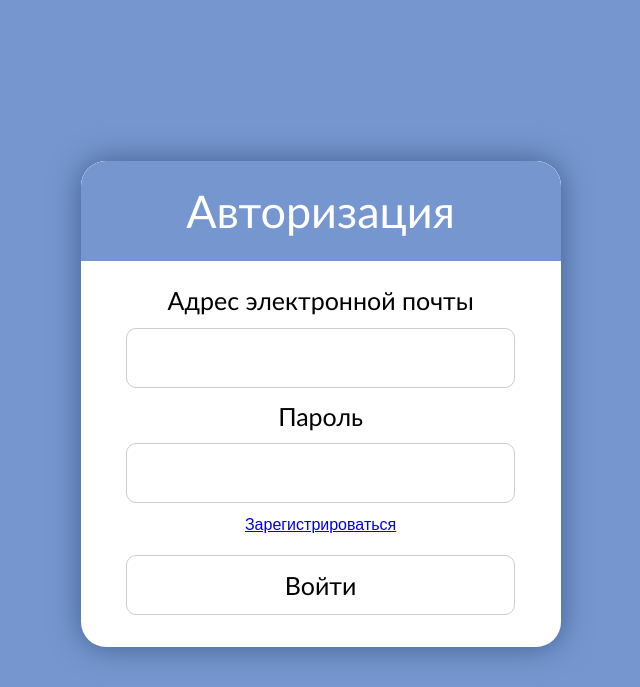
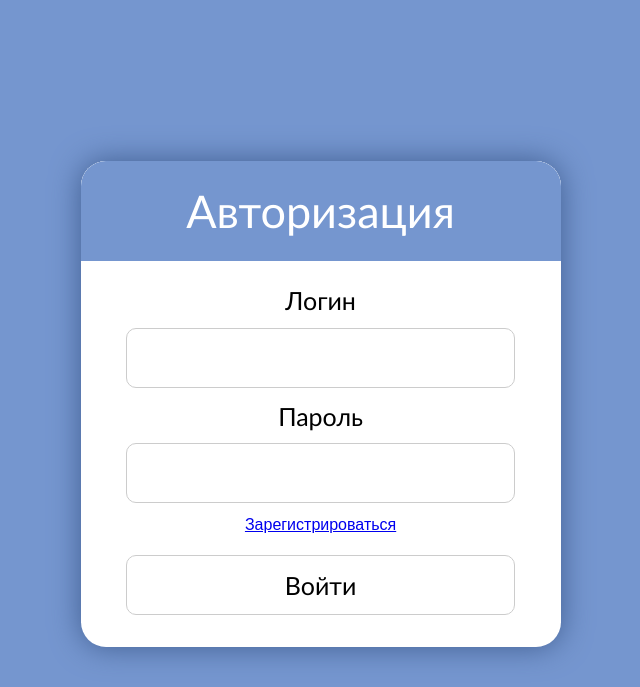
Before and after one commit to 4ashk1n/FinanceControllerForHSE, a Flask app: page /login in a window 1280 px wide. Shown: the top 687 px of the page, without its empty margins (321-961 px from the left). Run offline with Flask 2, Linux system fonts and the light colour scheme.

Commit message:
Email to Login

```diff
--- a/templates/login.html
+++ b/templates/login.html
@@ -20,7 +20,7 @@
 
                          <div class="login">
 <!--                             <p class="username_label"> Enter Telegram username </p>-->
-                              <label for="email" class="email_label">Адрес электронной почты</label>
+                              <label for="email" class="email_label">Логин</label>
                             <input type="text" name="email" id="email" required>
                              <label for="password" class="password_label">Пароль</label>
                             <input type="password" name="password" id="password" required>
--- a/templates/reg.html
+++ b/templates/reg.html
@@ -20,7 +20,7 @@
 
                          <div class="login">
 <!--                             <p class="username_label"> Enter Telegram username </p>-->
-                              <label for="email" class="email_label">Адрес электронной почты</label>
+                              <label for="email" class="email_label">Логин</label>
                             <input type="text" name="email" id="email" required>
                              <label for="password1" class="password_label">Пароль</label>
                             <input type="password" name="password1" id="password1" required>
```
